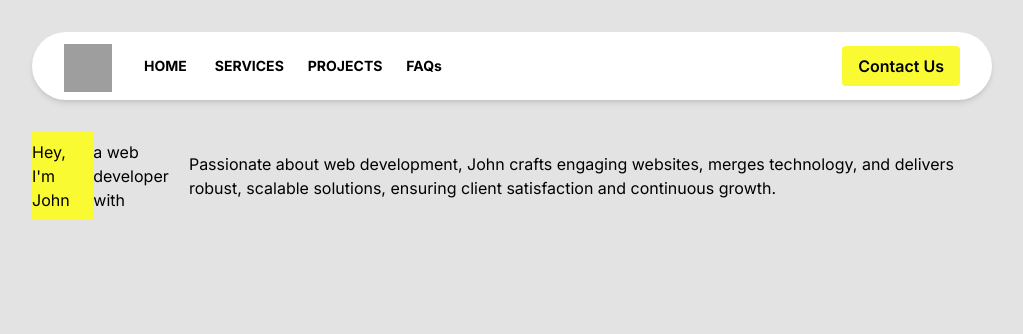
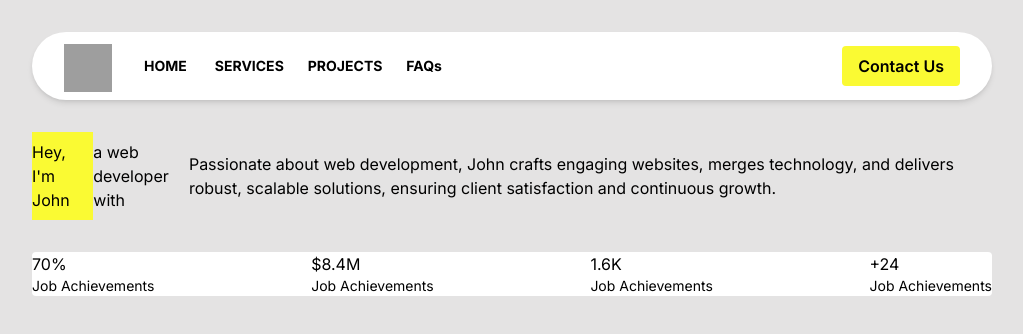
Before and after one commit to AQSA-ABDULLAH/nextjs-portfolio-website, a Next.js app in the folder user/: page / in a window 1280 px wide. Shown: the top 334 px of the page, without its empty margins (128-1151 px from the left). Built offline with nearby package versions, Linux system fonts and the light colour scheme; grey boxes are pictures that could not be loaded.

Commit message:
create statics

```diff
--- a/user/src/app/page.tsx
+++ b/user/src/app/page.tsx
@@ -1,9 +1,11 @@
 import Hero from "@/sections/hero/hero";
+import Statics from "@/sections/statics/statics";
 
 export default function Home() {
   return (
     <>
       <Hero/>
+      <Statics/>
     </>
   );
 }
--- /dev/null
+++ b/user/src/sections/statics/statics.tsx
@@ -0,0 +1,29 @@
+import React from "react";
+
+const Statics = () => {
+  return (
+    <div className="bg-white m-8 mx-40 rounded px-8 py-6 flex justify-between">
+      <div className="text-center">
+        <h2 className="text-3xl">70%</h2>
+        <p className="text-sm">Job Achievements</p>
+      </div>
+
+      <div className="text-center">
+        <h2 className="text-3xl">$8.4M</h2>
+        <p className="text-sm">Job Achievements</p>
+      </div>
+
+      <div className="text-center">
+        <h2 className="text-3xl">1.6K</h2>
+        <p className="text-sm">Job Achievements</p>
+      </div>
+
+      <div className="text-center">
+        <h2 className="text-3xl">+24</h2>
+        <p className="text-sm">Job Achievements</p>
+      </div>
+    </div>
+  );
+};
+
+export default Statics;
```
